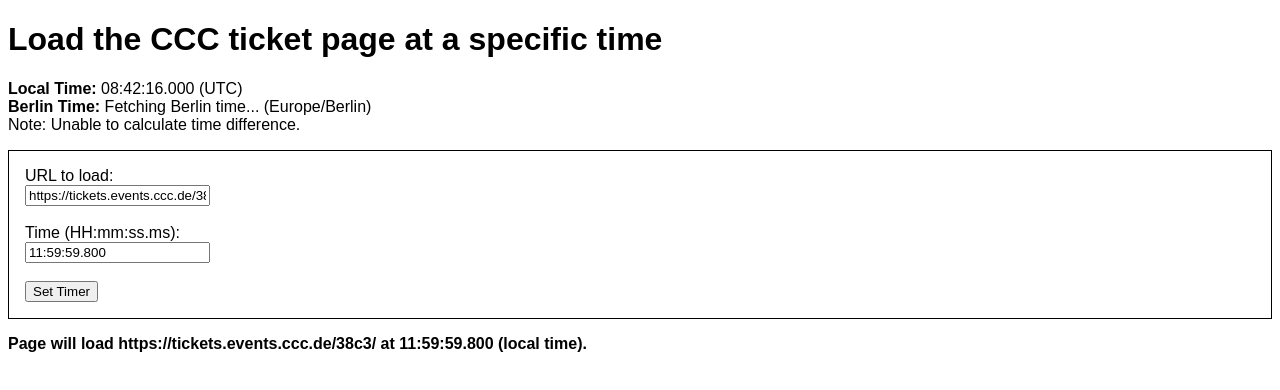
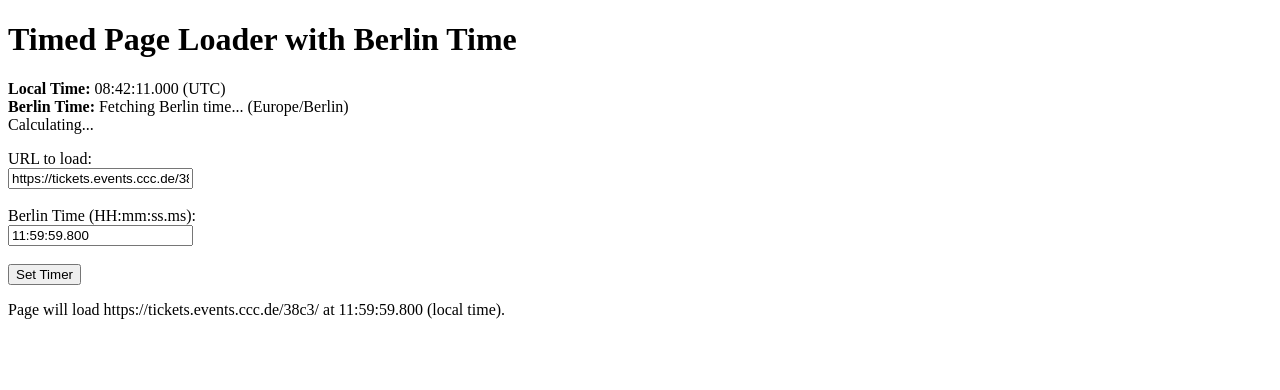
Before and after one commit to voboda/refresher, a SvelteKit app: page / in a window 1280 px wide. Shown: the top 390 px of the page. Built offline with nearby package versions, Linux system fonts and the light colour scheme; no server answers.

Commit message:
error on incorrect time format

```diff
--- a/src/routes/+page.svelte
+++ b/src/routes/+page.svelte
@@ -1,29 +1,20 @@
-<style>
-html, p, h1, form {
-  font-family: sans-serif;
-}
-
-form {
-border: 1px solid #000;
-padding: 1em;
-}
-</style>
 <script>
     import { onMount } from 'svelte';
 
     // Variables
-    let localClock = '';
     let localTimezone = Intl.DateTimeFormat().resolvedOptions().timeZone;
-    let berlinClock = 'Fetching Berlin time...';
     let berlinTimezone = 'Europe/Berlin';
-    let timeDifference = 'Calculating...';
-    let message = '';
 
     let url = 'https://tickets.events.ccc.de/38c3/'; // Default URL
-    let timeInput = '11:59:59.800'; // Default refresh time
+    let timeInput = '11:59:59.800'; // Default Berlin time for refresh
+
     let ntpTime = null;
     let localStart = null;
+    let message = '';
+    let timeDifference = 'Calculating...';
 
+    // Regex for HH:mm:ss.ms
+    const timeRegex = /^([0-1]\d|2[0-3]):([0-5]\d):([0-5]\d)\.(\d{1,3})$/;
 
     // Fetch NTP time for Berlin
     async function fetchNtpTime() {
@@ -56,53 +47,46 @@
         return `${formattedTime}.${milliseconds}`;
     }
 
-    // Update clocks and calculate time difference
-    function updateClocks() {
-        const now = new Date();
-        localClock = formatTimeWithMilliseconds(now, localTimezone);
+    // Convert Berlin time input to local time
+    function berlinTimeToLocal(hours, minutes, seconds, milliseconds) {
+        const berlinDate = new Date();
+        berlinDate.setHours(hours, minutes, seconds, milliseconds);
 
-        if (ntpTime) {
-            const ntpNow = new Date(ntpTime.getTime() + (now - localStart));
-            berlinClock = formatTimeWithMilliseconds(ntpNow, berlinTimezone);
+        // Convert Berlin time to UTC
+        const berlinToUTC = berlinDate.toISOString();
 
-            // Calculate and display the time difference in milliseconds
-            const diff = ntpNow.getTime() - now.getTime();
-            const direction = diff > 0 ? 'too slow' : 'too fast';
-            timeDifference = `Note: your clock is ${direction} by ${Math.abs(diff)} ms`;
-        } else {
-            berlinClock = 'Fetching Berlin time...';
-            timeDifference = 'Note: Unable to calculate time difference.';
-        }
+        // Convert UTC to local time
+        const localDate = new Date(berlinToUTC);
+        return localDate;
     }
 
-    // Refresh the page at the specified time
+    // Refresh the page at the specified Berlin time
     function refreshAt(hours, minutes, seconds, milliseconds) {
+        // Convert Berlin time input to local time
+        const localRefreshTime = berlinTimeToLocal(hours, minutes, seconds, milliseconds);
+
         const now = new Date();
-        const then = new Date();
+        const timeout = localRefreshTime.getTime() - now.getTime();
 
-        if (
-            now.getHours() > hours ||
-            (now.getHours() === hours && now.getMinutes() > minutes) ||
-            (now.getHours() === hours && now.getMinutes() === minutes && now.getSeconds() >= seconds)
-        ) {
-            then.setDate(now.getDate() + 1);
+        if (timeout <= 0) {
+            // If the time is in the past, set it for the next day
+            localRefreshTime.setDate(localRefreshTime.getDate() + 1);
         }
 
-        then.setHours(hours);
-        then.setMinutes(minutes);
-        then.setSeconds(seconds);
-        then.setMilliseconds(milliseconds);
-
-        const timeout = then.getTime() - now.getTime();
         setTimeout(() => {
             window.location.href = url;
-        }, timeout);
+        }, Math.max(0, timeout));
 
-        message = `Page will load ${url} at ${formatTimeWithMilliseconds(then, localTimezone)} (local time).`;
+        message = `Page will load ${url} at ${formatTimeWithMilliseconds(localRefreshTime, localTimezone)} (local time).`;
     }
 
-    // Set timer and submit default values on page load
-    function setPageLoadTimer() {
+    // Validate time format and set timer
+    function setTimer() {
+        if (!timeRegex.test(timeInput)) {
+            alert('Incorrect time format. Use: HH:mm:ss.ms (e.g., 11:59:59.800)');
+            return;
+        }
+
         const timeParts = timeInput.split(/[:.]/);
         const hours = parseInt(timeParts[0], 10);
         const minutes = parseInt(timeParts[1], 10);
@@ -121,33 +105,34 @@
             alert('Failed to fetch Berlin time. Only local time will be displayed.');
         }
 
-        // Start updating the clocks every 50ms
-        setInterval(updateClocks, 50);
-
-        // Set the default timer
-        setPageLoadTimer();
+        // Automatically set the default timer
+        setTimer();
     });
 </script>
 
 <!-- UI -->
 <div>
-    <h1>Load the CCC ticket page at a specific time</h1>
+    <h1>Timed Page Loader with Berlin Time</h1>
 
     <p>
-        <strong>Local Time:</strong> {localClock} ({localTimezone})<br>
-        <strong>Berlin Time:</strong> {berlinClock} ({berlinTimezone})<br>
+        <strong>Local Time:</strong> {formatTimeWithMilliseconds(new Date(), localTimezone)} ({localTimezone})<br>
+        <strong>Berlin Time:</strong>
+        {ntpTime
+            ? formatTimeWithMilliseconds(new Date(ntpTime.getTime() + (new Date() - localStart)), berlinTimezone)
+            : 'Fetching Berlin time...'}
+        ({berlinTimezone})<br>
         {timeDifference}
     </p>
 
-    <form on:submit|preventDefault={() => setPageLoadTimer()}>
+    <form on:submit|preventDefault={setTimer}>
         <label for="url">URL to load:</label><br>
         <input type="url" id="url" bind:value={url} required /><br><br>
 
-        <label for="time">Time (HH:mm:ss.ms):</label><br>
+        <label for="time">Berlin Time (HH:mm:ss.ms):</label><br>
         <input type="text" id="time" bind:value={timeInput} required /><br><br>
 
         <button type="submit">Set Timer</button>
     </form>
 
-    <p><strong>{message}</strong></p>
+    <p>{message}</p>
 </div>
```
